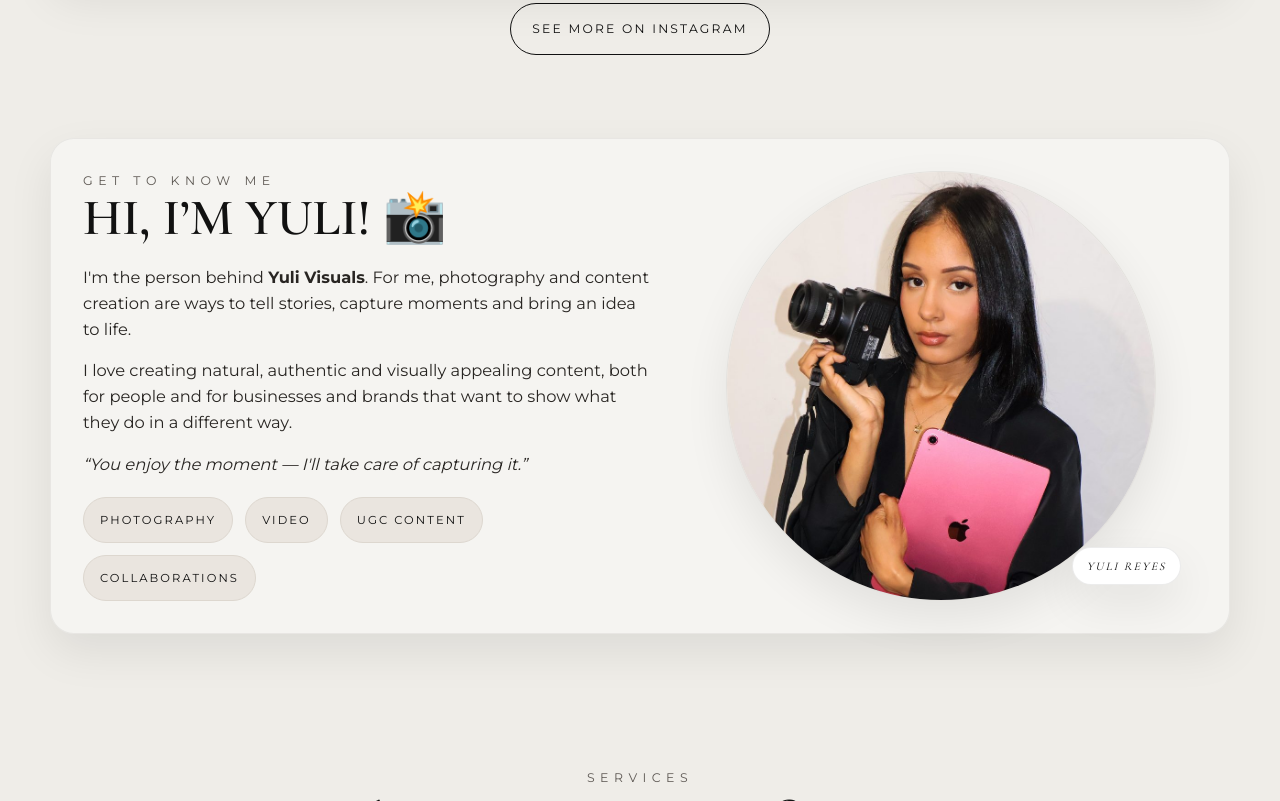
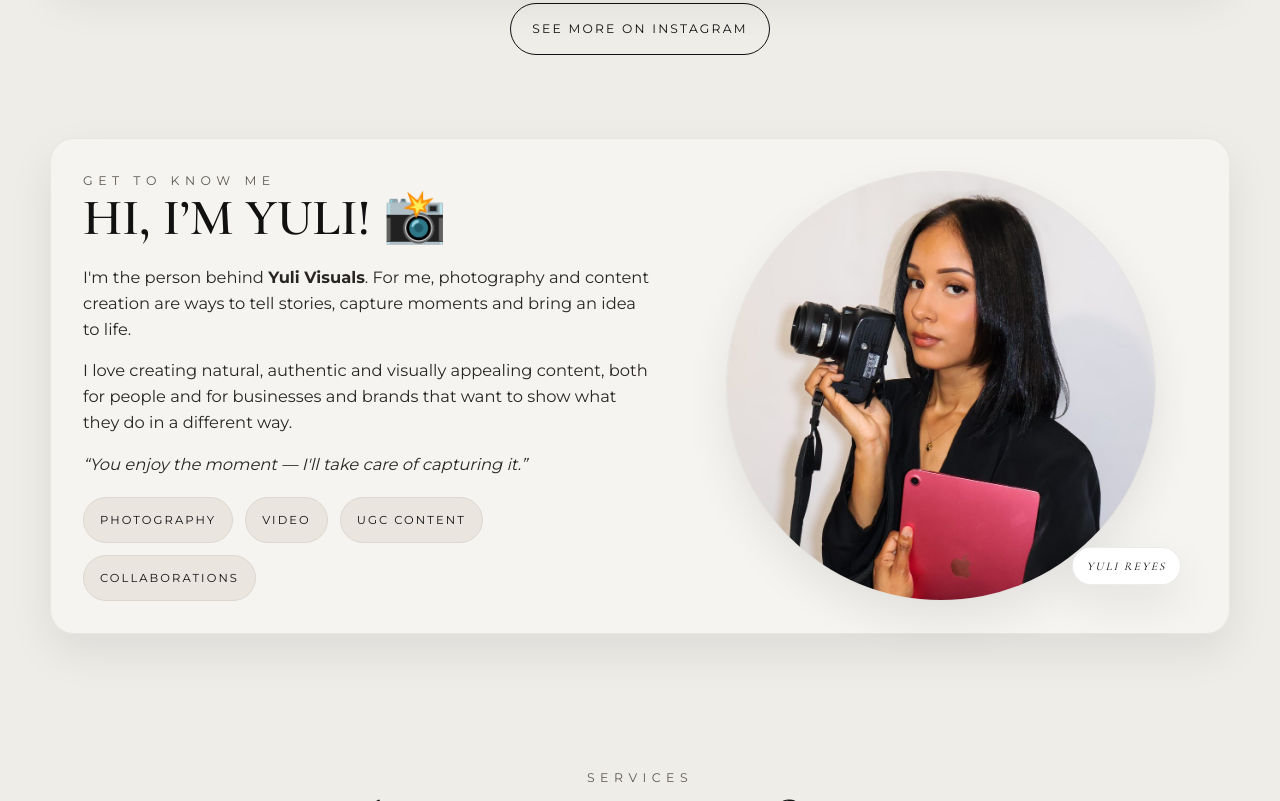
Before and after one commit to RROWNER-DEV/yuli-visuals-prototipo, a plain HTML site: page index.html in a window 1280 px wide. Shown: the part 1104-1905 px from the top of the page. Drawn offline with nearby package versions, Linux system fonts and the light colour scheme.

Commit message:
Nueva foto de Sobre mí de Yuli

```diff
--- a/index.html
+++ b/index.html
@@ -758,7 +758,7 @@
           </div>
         </div>
         <div class="about-visual">
-          <img class="about-photo" src="assets/photos/yuli-2.jpg" alt="Yo con mi cámara y mi tableta.">
+          <img class="about-photo" src="assets/photos/yuli-3.jpg" alt="Yo con mi cámara y mi tableta.">
           <span class="about-tag">Yuli Reyes</span>
         </div>
       </div>
```
